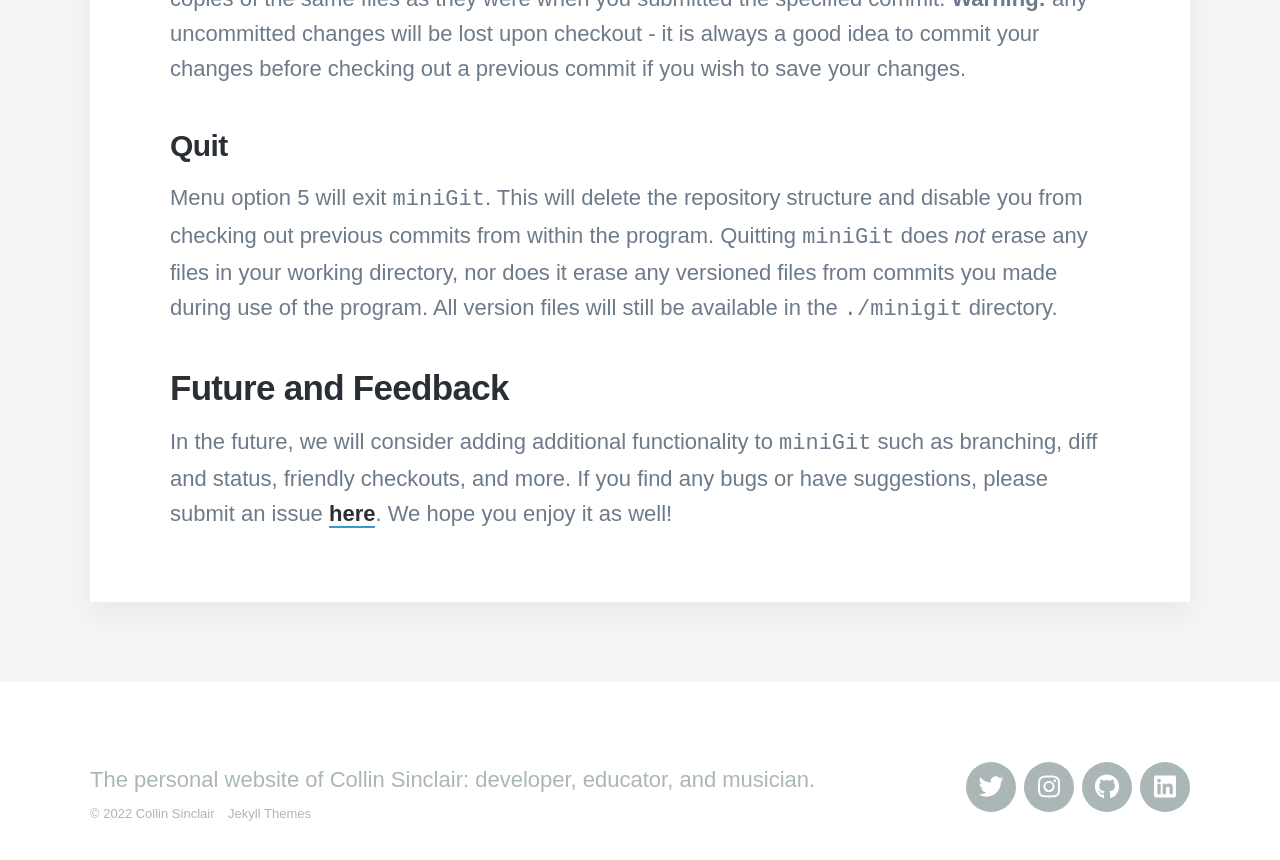
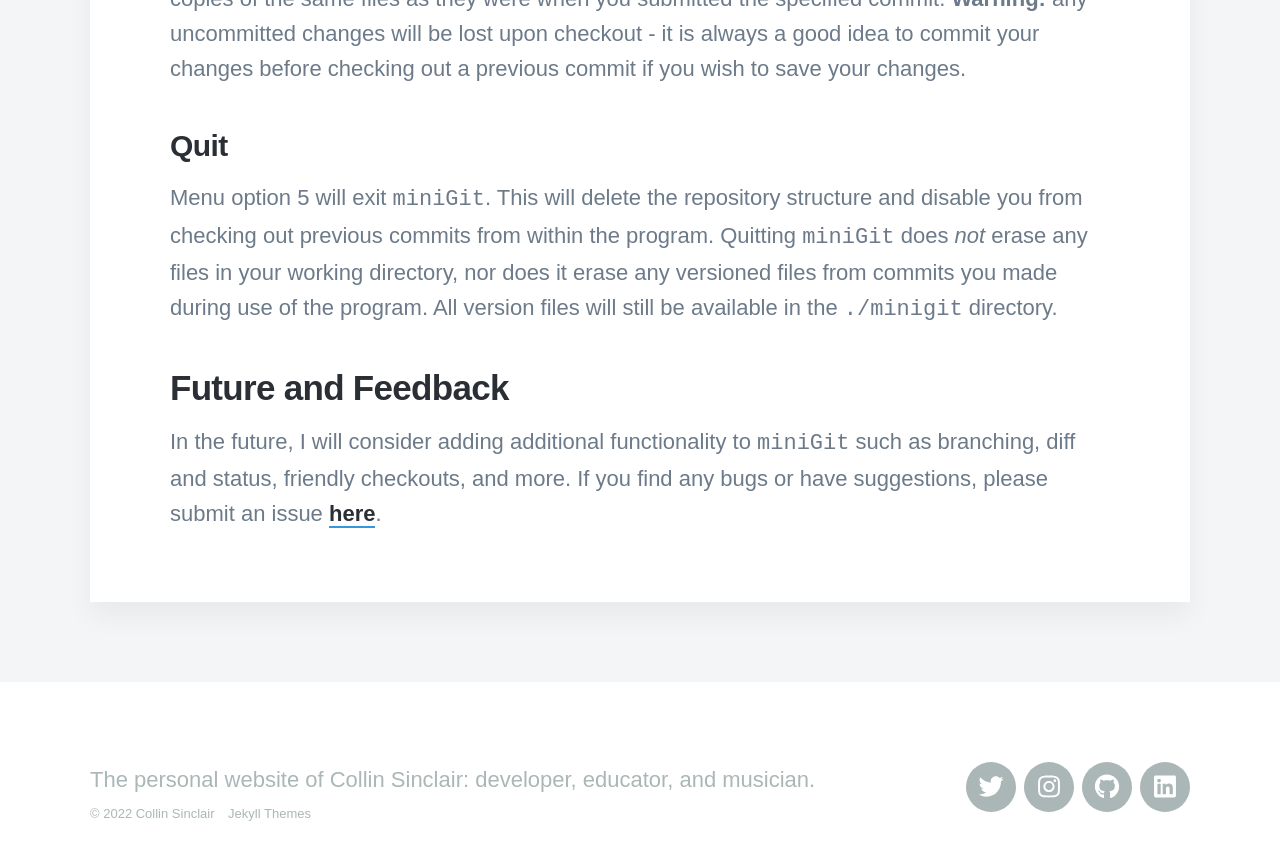
Before and after one commit to collinsinclair/old-personal-website, a Jekyll site: the page built from _projects/2021-04-26-minigit.md, in a window 1280 px wide and 900 px high, scrolled down 2510 px. Shown: the top 860 px of the window. Built offline with Jekyll 4.4.1, drawn with Linux system fonts in a browser that asks for light colours; nearby versions of some CDN libraries; some web fonts are replaced.

Commit message:
small updates

```diff
--- a/_projects/2021-04-26-minigit.md
+++ b/_projects/2021-04-26-minigit.md
@@ -68,7 +68,6 @@ the `./minigit` directory.
 
 ## Future and Feedback
 
-In the future, we will consider adding additional functionality to `miniGit` such as branching, diff and status,
+In the future, I will consider adding additional functionality to `miniGit` such as branching, diff and status,
 friendly checkouts, and more. If you find any bugs or have suggestions, please submit an
-issue [here](https://github.com/collinsinclair/miniGit/issues). We hope you enjoy it
-as well!
+issue [here](https://github.com/collinsinclair/miniGit/issues).
```
Also changed, not shown: _posts/2022-01-17-fairview-peak.md (+0 -4 lines), _projects/2020-08-01-twitter.md (+1 -1 lines), 6 other files.
